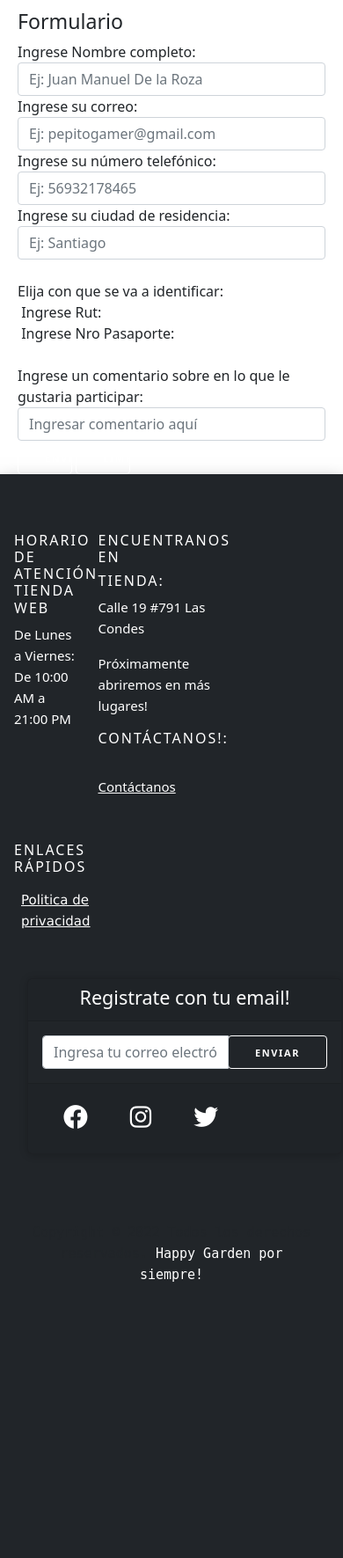
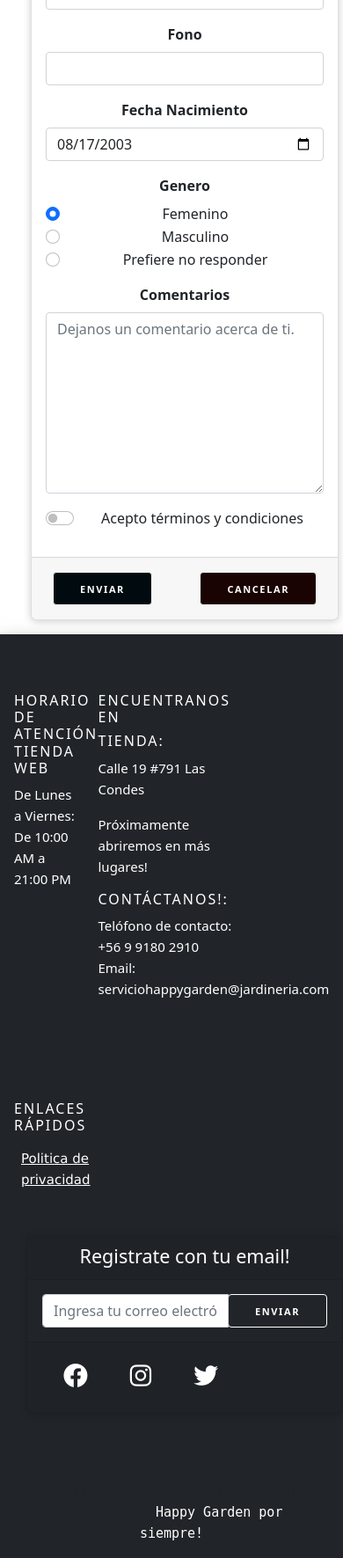
Before and after one commit to NicolasMerino2/Caso-Jardineria-Django, a Django app: page /contactanos/ in a window 390 px wide. Shown: the part 824-2595 px from the top of the page at 88% size. Before the commit the page ends 2281 px from the top, so only its background shows below. Run offline with Django 4.2, Linux system fonts and the light colour scheme; parts of the project's set-up code (start-up, migrations or seed data) failed here and were passed over; some libraries are stand-ins or nearby versions.

Commit message:
Add files via upload

```diff
--- a/TestDjango/core/static/core/css/styles.css
+++ b/TestDjango/core/static/core/css/styles.css
@@ -1,6 +1,18 @@
 .d-1{
   margin-top: 5rem;
   color: #489113;
+}
+
+#Enviar{
+  background-color: #010b0f;
+  float: left;
+  width: auto;
+}
+
+#Cancelar{
+  background-color: #1a0303;
+  float: right;
+  width: auto;
 }
 
 header{
--- a/TestDjango/core/templates/core/contactanos.html
+++ b/TestDjango/core/templates/core/contactanos.html
@@ -2,10 +2,11 @@
 <html lang="es">
 
 <head>
+    {%load static%}
     <meta charset="UTF-8">
     <meta http-equiv="X-UA-Compatible" content="IE=edge">
     <meta name="viewport" content="width=device-width, initial-scale=1.0">
-    {%load static%}
+    <script src="https://cdn.jsdelivr.net/npm/bootstrap@5.1.3/dist/js/bootstrap.bundle.min.js" integrity="sha384-ka7Sk0Gln4gmtz2MlQnikT1wXgYsOg+OMhuP+IlRH9sENBO0LRn5q+8nbTov4+1p" crossorigin="anonymous"></script>
     <link href="https://cdn.jsdelivr.net/npm/bootstrap@5.1.3/dist/css/bootstrap.css" rel="stylesheet">
     <script src="https://ajax.googleapis.com/ajax/libs/jquery/3.6.0/jquery.min.js"></script>
     <link rel="stylesheet" href="https://cdnjs.cloudflare.com/ajax/libs/font-awesome/6.1.1/css/all.min.css"
@@ -13,18 +14,17 @@
         crossorigin="anonymous" referrerpolicy="no-referrer" />
 
     <link rel="stylesheet" href="{% static 'core/css/styles.css' %}">
-    <link rel="stylesheet" href="{% static 'core/css/normalize.css' %}">
-    <link rel="stylesheet" href="{% static 'core/css/custom.css' %}">
-
+    <link rel="stylesheet" href="{% static 'core/css/normalize.css'%}">
+    <link rel="stylesheet" href="{% static 'core/css/custom.css'%}">
+    <script src="{% static 'corevalidarRUT.js' %}"></script>
     <link rel="icon" href="{% static 'core/img/Logo_happy_garden.png' %}" type="image/x-icon">
-
-    <title>Contáctanos | Jardinería Happy Garden </title>
+    <title>Contacto | Jardinería Happy Garden </title>
 
 </head>
 
 <body>
     <!--navbar -->
-    <header class="container-fluid bg-light text-white text-center py-4">
+    <header class="container-fluid bg-light text-white text-center py-4" >
         <ul>
             <li><img id="IconoClima" src=""></li>
             <li id="Descripcion"></li>
@@ -36,7 +36,7 @@
 
     <nav class="navbar navbar-expand-lg navbar-light bg-light" id="navbar">
         <div class="container-fluid">
-            <a class="navbar-brand" href="{% url 'home' %}">
+            <a class="navbar-brand" href="index.html">
                 <img class="img-logo-nav" src="{% static 'core/img/Logo_happy_garden.png' %}" alt="Logo-Empresa">
             </a>
             <button class="navbar-toggler" type="button" data-bs-toggle="collapse" data-bs-target="#navbarNavDropdown"
@@ -45,20 +45,23 @@
             </button>
             <div class="collapse navbar-collapse" id="navbarNavDropdown">
                 <ul class="navbar-nav">
-                    <li class="nav-item">
-                        <a class="nav-link" href="{% url 'home' %}">Inicio</a>
+                    <li class="nav-item" id="navbar">
+                        <a class="nav-link" href="index.html">Inicio</a>
                     </li>
-                    <li class="nav-item">
-                        <a class="nav-link" href="{% url 'productos' %}">Productos</a>
+                    <li class="nav-item" id="navbar">
+                        <a class="nav-link" href="productos.html">Productos</a>
                     </li>
-                    <li class="nav-item">
-                        <a class="nav-link" href="{% url 'sobrenosotros' %}">Nosotros</a>
+                    <li class="nav-item" id="navbar">
+                        <a class="nav-link" href="sobrenosotros.html">Nosotros</a>
                     </li>
-                    <li class="nav-item">
-                        <a class="nav-link" href="{% url 'despacho' %}">Mi pedido</a>
+                    <li class="nav-item" id="navbar">
+                        <a class="nav-link" href="despacho.html">Mi pedido</a>
                     </li>
-                    <li class="nav-item">
-                        <a class="nav-link" href="{% url 'login' %}">Login</a>
+                    <li class="nav-item" id="navbar">
+                        <a class="nav-link" href="login.html">Login</a>
+                    </li>
+                    <li class="nav-item" id="navbar">
+                        <a class="nav-link" href="contacto.html">Contactanos</a>
                     </li>
                     <li class="submenu">
                         <img src="{% static 'core/img/cart.png' %}" alt="" id="img-carrito">
@@ -88,114 +91,110 @@
             </div>
         </div>
     </nav>
-    <!--end navbar -->
-    <main>
-        <script>
-            function habilitar(e) {
-                // los deshabilitamos todos
-                var inputs=document.querySelectorAll("input[type=text]");
-                for(var i=0;i<inputs.length;i++)
-                {
-                    inputs[i].disabled=true;
-                }
 
-                // habilitamos el seleccionado
-                document.getElementsByName(e.id)[0].disabled=false;
-            }
-            function habilitar(e) {
-                // los deshabilitamos todos
-                var inputs=document.querySelectorAll("input[type=number]");
-                for(var i=0;i<inputs.length;i++)
-                {
-                    inputs[i].disabled=true;
-                }
+<body>
 
-                // habilitamos el seleccionado
-                document.getElementsByName(e.id)[0].disabled=false;
-            }
-            </script>
 
-        </head>
-        <body id="fondo">
+    <div class="container mt-4" id="Formulario">
+        <div class="row">
+            <center>
+                <div class="col-md-6 mb-3">
 
-            <div class="Compañia">
-                <img src="Logo/Logo_happy_garden.png" id="Logo" alt="">
+                    <form action="" method="get" enctype="text/plain">
 
-            <div>
-                <h1 id="Titulo">
-                    Jardinería Happy Garden
-                </h1>
+                        <div class="card">
+                            <div class="card-header">
+                                <h3 class="card-title">Formulario de contacto</h3>
                             </div>
-            <div>
-                <h2 id="Slogan">
-                    La jardineria de todos para todos
-                </h2>
+                            <div class="card-body">
+                                <div class="mb-3">
+                                <label class="form-label fw-bold" for="inputRut">Ingrese Rut:</label>
+                                <input type="text" class="form-control" id="inputRut" name="rut" required oninput="checkRut(this)" placeholder="Ingrese RUT" maxlength="10" required>
+                                <script src="{% static 'core/js/validarRUT.js' %}"></script>
+                            </div>
+                                <div class="mb-3">
+                                    <label class="form-label fw-bold" for="nombre">Nombre</label>
+                                    <input class="form-control" type="text" name="nombre" id="nombre"
+                                        placeholder="Ej: Esteban Jimenez" required>
+                                </div>
+                                <div class="mb-3">
+                                    <label class="form-label fw-bold" for="email">Email</label>
+                                    <input class="form-control" type="email" name="email" id="email"
+                                        placeholder="Ej. correode@ejemplo.com" required>
+                                </div>
+                                <div class="mb-3 row">
+                                    <label class="fw-bold col-sm-4 col-form-label" for="password">Contraseña</label>
+                                    <div class="col-sm-8">
+                                        <input class="form-control" type="password" name="password" id="password"
+                                            placeholder="" minlength="6" maxlength="20" required>
                                     </div>
                                 </div>
-            <br>
-            <div class="container">
-                <h3 id="Formulario">Formulario</h3>
-                <div class="row">
-                    <form action="" method="post">
-                    <div class="form-group">
-                        <label for="inputNombre">Ingrese Nombre completo:</label>
-                        <input type="text" id="inputNombre" placeholder="Ej: Juan Manuel De la Roza" class="form-control" required>
+
+                                <div class="mb-3">
+                                    <label class="form-label fw-bold" for="fono">Fono</label>
+                                    <input class="form-control" type="tel" name="fono" id="fono"
+                                        pattern="+[0-9]{2} [0-9]{1} [0-9]{4} [0-9]{4}" maxlength="11">
                                 </div>
-
-                    <div class="form-group">
-                        <label for="inputCorreo">Ingrese su correo:</label>
-                        <br>
-                        <input type="email" id="inputCorreo" placeholder="Ej: pepitogamer@gmail.com" class="form-control" required>
+                                <div class="mb-3">
+                                    <label class="form-label fw-bold" for="fecha_nac">Fecha Nacimiento</label>
+                                    <input class="form-control" type="date" name="fecha_nac" id="fecha_nac"
+                                        min="1930-01-01" max="2004-12-31" value="2003-08-17">
                                 </div>
-
-                    <div class="form-group">
-                        <label for="inputNumeroTel">Ingrese su número telefónico:</label>
-                        <input type="number" id="inputNumeroTel" placeholder="Ej: 56932178465" class="form-control" >
+                                <div class="mb-3">
+                                    <label class="form-label fw-bold" for="genero">Genero</label>
+                                    <div class="form-check">
+                                        <input class="form-check-input" type="radio" name="genero" id="femenino"
+                                            value="femenino" checked>
+                                        <label class="form-check-label" for="femenino">
+                                            Femenino
+                                        </label>
                                     </div>
-
-                    <div class="form-group">
-                        <label for="inputCiudad">Ingrese su ciudad de residencia:</label>
-
-                        <input type="text" id="inputCiudad" placeholder="Ej: Santiago" class="form-control" required>
-                        <br>
+                                    <div class="form-check">
+                                        <input class="form-check-input" type="radio" name="genero" id="masculino"
+                                            value="masculino">
+                                        <label class="form-check-label" for="masculino">
+                                            Masculino
+                                        </label>
                                     </div>
-
-                    <div class="form-group">
-                        <label for="">Elija con que se va a identificar:</label>
-
-
-                        <div id="rut">
-                            <input type="radio" id="inputRut" name="InputIdentificacion" value="1" onclick="habilitar(this)">
-                            <label for="inputRut">Ingrese Rut:</label>
-                            <input type="text" name="inputRut" placeholder="Ej: 12345678-9" disabled="true" required>
+                                    <div class="form-check">
+                                        <input class="form-check-input" type="radio" name="genero" id="no_responde"
+                                            value="no responde">
+                                        <label class="form-check-label" for="no_responde">
+                                            Prefiere no responder
+                                        </label>
                                     </div>
-
-                        <div id="pasaporte">
-                            <input type="radio" name="InputIdentificacion" id="Pasaporte" value="2" onclick="habilitar(this)">
-                            <label for="Pasaporte">Ingrese Nro Pasaporte:</label>
-                            <input type="text" name="Pasaporte" placeholder="18AK3421K" disabled="true" required>
                                 </div>
-                        <br>
-
+                                <div class="mb-3">
+                                    <label class="form-label fw-bold" for="comentarios">Comentarios</label>
+                                    <textarea class="form-control" name="comentarios" id="comentarios" rows="8"
+                                        placeholder="Dejanos un comentario acerca de ti." minlength="50" maxlength="200"></textarea>
                                 </div>
-
-                    <div class="form-group">
-
-                        <label for="inputComentario">Ingrese un comentario sobre en lo que le gustaria participar:</label>
-                        <br>
-                        <input type="text" id="inputComentario" placeholder="Ingresar comentario aquí" class="form-control">
+                                <div class="mb-3">
+                                    <div class="form-check form-switch">
+                                        <input class="form-check-input" type="checkbox" role="switch"
+                                            id="acepto_termino">
+                                        <label class="form-check-label" for="acepto_termino">Acepto términos y
+                                            condiciones</label>
+                                    </div>
+                                </div>
 
 
                             </div>
-
-                    <input type="submit" value="Enviar" id="enviar" class="btn btn-primary">
-                    <input type="reset" value="Limpiar" id="limpiar" class="btn btn-danger">
-                    </form>
+                            <div class="card-footer text-center">
+                                <div class="form-group">
+                                    <input type="submit" id="Enviar" class="btn btn-outline-primary m-2" value="Enviar">
+                                    <input type="reset" id="Cancelar" class="btn btn-outline-warning m-2" value="Cancelar">
                                 </div>
                             </div>
-    </main>
+                        </div>
 
-    <!--footer -->
+                    </form>
+            </center>
+            </div>
+        </div>
+    </div>
+
+
     <footer class="site-footer bg-dark">
         <div class="container-fluid bg-dark p-3 text-white">
             <div class="row">
@@ -206,7 +205,6 @@
                         De 10:00 AM a 21:00 PM
                     </p>
                 </div>
-
                 <div class="col-6 col-md-3">
                     <div class="footer-title">
                         <h6>Encuentranos en</h6>
@@ -217,10 +215,11 @@
                         <p>Próximamente abriremos en más lugares!</p>
                         <div class="phone">
                             <h6>Contáctanos!:</h6>
-                            <p>
+                            <p>Telófono de contacto: +56 9 9180 2910<br>
+                                Email: serviciohappygarden@jardineria.com
+                            </p>
                             <br>
-                                <a type="button" href="{% url 'contactanos' %}">Contáctanos</a>
-                            </p>
+                            <p><a href="" type="button"></a></p>
                         </div>
                     </div>
                 </div>
@@ -277,21 +276,11 @@
             <div class="row">
                 <div>
                     <p class="copyright-text">Copyright © 2022 Todos los derechos reservados.
-                        <a href="{% url 'home' %}"><span class="logo">Happy Garden por siempre!</span></a>
+                        <a href="index.html"><span class="logo">Happy Garden por siempre!</span></a>
                     </p>
                 </div>
             </div>
     </footer>
-    <!--end footer -->
-
-    <!--Links Jquery, Popper, Bootstrap-->
-    <script src="https://code.jquery.com/jquery-3.6.0.js"
-        integrity="sha256-H+K7U5CnXl1h5ywQfKtSj8PCmoN9aaq30gDh27Xc0jk=" crossorigin="anonymous"></script>
-    <script src="https://cdn.jsdelivr.net/npm/@popperjs/core@2.10.2/dist/umd/popper.js"></script>
-    <script src="https://cdn.jsdelivr.net/npm/bootstrap@5.1.3/dist/js/bootstrap.js"></script>
-
-    <script src="assets/js/javascript.js"></script>
-    <script src="assets/js/jquery-3.6.0.js"></script>
 
     <script>
         var Icono_Clima = document.getElementById("IconoClima")
@@ -308,6 +297,6 @@
         })
         })
         </script>
+
+
 </body>
-
-</html>
```
Also changed, not shown: TestDjango/requirements.txt (+13 -3 lines). Lines whose indentation alone changed are shown as unchanged.
